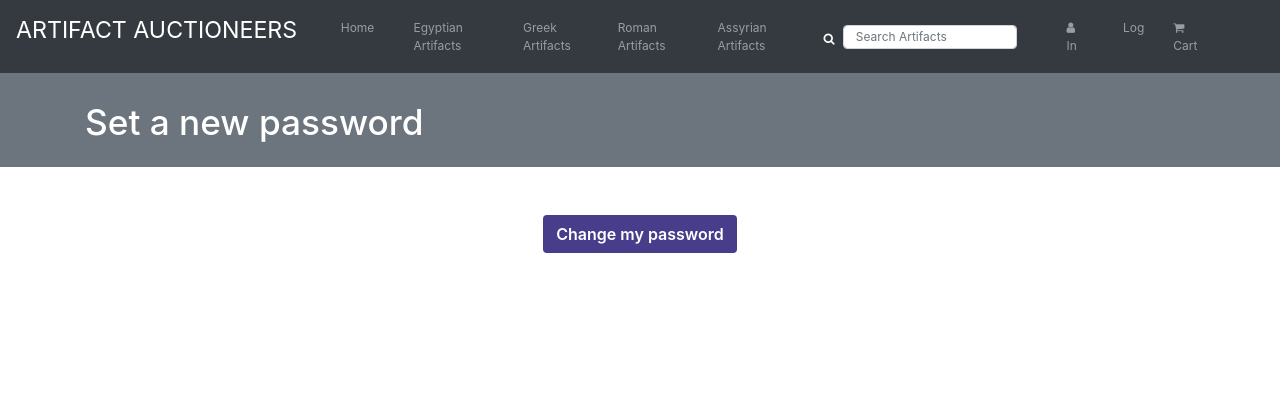
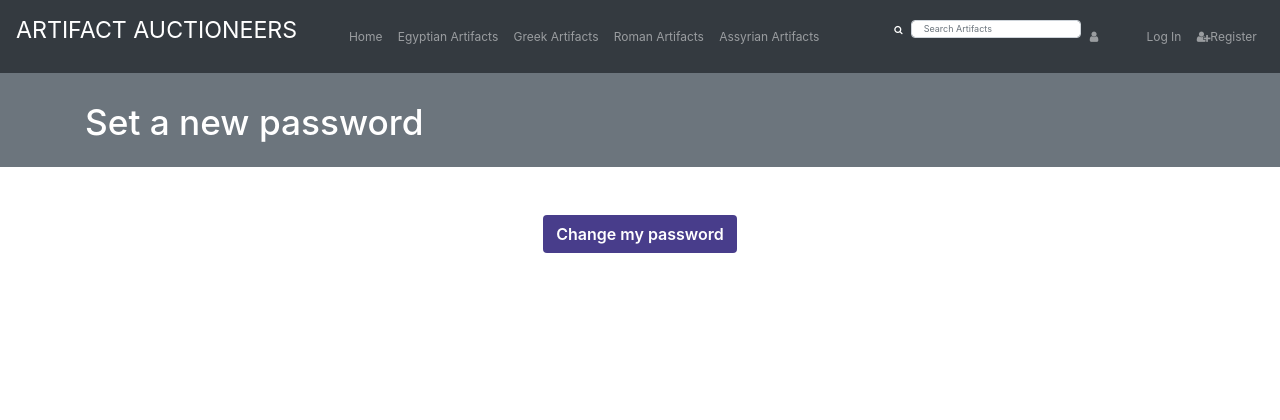
Before and after one commit to njdavies/milestone-project-four, a Django app: a page that uses pages/templates/base.html in a window 1280 px wide. Shown: the top 420 px of the page. Run offline with Django 3.2, Linux system fonts and the light colour scheme; some libraries are stand-ins or nearby versions.

Commit message:
Updated nav bar functionality
Logic added so that if a user is not logged in/registered two links
are displayed with these options. If the user is logged in the logout
and cart icons are shown instead.

Also removed some redundant JS code in respect of email.js functionality
that no longer exists.

```diff
--- a/pages/templates/base.html
+++ b/pages/templates/base.html
@@ -31,7 +31,7 @@
         <div class="collapse navbar-collapse" id="collapsibleNavbar">
             <ul class="navbar-nav mx-auto">
                 <li class="nav-item">
-                    <a class="nav-link" id="nav-link-home" href="{% url 'home' %}">Home</a>
+                    <a class="nav-link" id="nav-item-home" href="{% url 'home' %}">Home</a>
                 </li>
                 <li class="nav-item">
                     <a class="nav-link nav-padding" href="{% url 'era-list' 'Egyptian' %}">Egyptian Artifacts</a>
@@ -47,19 +47,15 @@
                 </li>
             </ul>
             <ul class="navbar-nav ml-auto">
-                <form action="{% url 'search' %}" method="GET" class="form-inline">
-                    <button class="search-button" type="submit"><i class="fa fa-search" aria-hidden="true"></i></button>
-                    <input class="form-control ml-2 w-75" id="searchbox-text" type="text" name="q" value='{{ request.GET.q }}' placeholder="Search Artifacts" aria-label="Search" />
-                </form>
+
+                <li class="nav-item" id=nav-item-search>
+                    <form action="{% url 'search' %}" method="GET" class="form-inline">
+                        <button class="search-button" type="submit"><i class="fa fa-search" aria-hidden="true"></i></button>
+                        <input class="form-control ml-2" id="searchbox-text" type="text" name="q" value='{{ request.GET.q }}' placeholder="Search Artifacts" aria-label="Search" />
+                    </form>
+                </li>
+
                 {% if user.is_authenticated %}
-                <li class="nav-item nav-item-user">
-                    <a class="nav-link" href="{% url 'logout' %}"><i class="fa fa-user fa-1.5x"></i>Log Out</a>
-                </li>
-                {% else %}
-                <li class="nav-item nav-item-user">
-                    <a class="nav-link" href="{% url 'login' %}"><i class="fa fa-user fa-1.5x"></i>Log In</a>
-                </li>
-                {% endif %}
                 <li class="nav-item" id="nav-item-cart">
                     <a class="nav-link" href="{% url 'view_cart' %}"><i class="fa fa-shopping-cart fa-1.5x"></i>Cart
                         {% if product_count > 0 %}
@@ -67,6 +63,17 @@
                         {% endif %}
                     </a>
                 </li>
+                <li class="nav-item" id="nav-item-logout">
+                    <a class="nav-link" href="{% url 'logout' %}"><i class="fa fa-user fa-1.5x"></i>Log Out</a>
+                </li>
+                {% else %}
+                <li class="nav-item" id="nav-item-login">
+                    <a class="nav-link" href="{% url 'login' %}"><i class="fa fa-user fa-1.5x"></i>Log In</a>
+                </li>
+                <li class="nav-item" id="nav-item-register">
+                    <a class="nav-link" href="http://127.0.0.1:8000/accounts/signup/"><i class="fa fa-user-plus fa-1.5x"></i>Register</a>
+                </li>
+                {% endif %}
             </ul>
         </div>
     </nav>
@@ -134,14 +141,6 @@
     <script src="https://code.jquery.com/jquery-3.4.1.js" integrity="sha256-WpOohJOqMqqyKL9FccASB9O0KwACQJpFTUBLTYOVvVU=" crossorigin="anonymous"></script>
     <script src="https://cdn.jsdelivr.net/npm/popper.js@1.16.0/dist/umd/popper.min.js" integrity="sha384-Q6E9RHvbIyZFJoft+2mJbHaEWldlvI9IOYy5n3zV9zzTtmI3UksdQRVvoxMfooAo" crossorigin="anonymous"></script>
     <script src="https://stackpath.bootstrapcdn.com/bootstrap/4.5.0/js/bootstrap.min.js" integrity="sha384-OgVRvuATP1z7JjHLkuOU7Xw704+h835Lr+6QL9UvYjZE3Ipu6Tp75j7Bh/kR0JKI" crossorigin="anonymous"></script>
-    <!-- Contact Form Email scripts -->
-    <script type="text/javascript" src="https://cdn.jsdelivr.net/npm/emailjs-com@2.4.1/dist/email.min.js">
-    </script>
-    <script type="text/javascript">
-        (function () {
-            emailjs.init("user_J2nBvy8n17ECBQkQsordL");
-        })();
-    </script>
 
     <!-- Stripe Javascript -->
     {% block head_js %}
```
